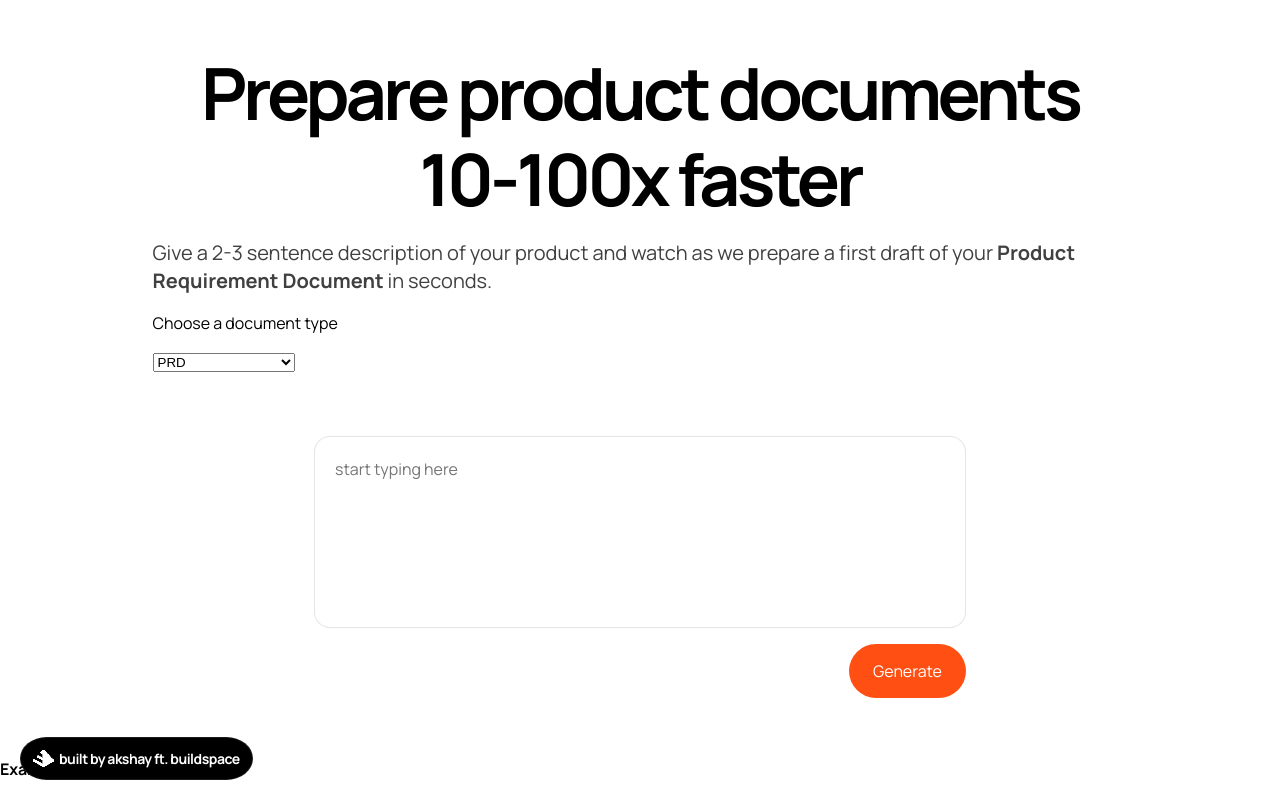
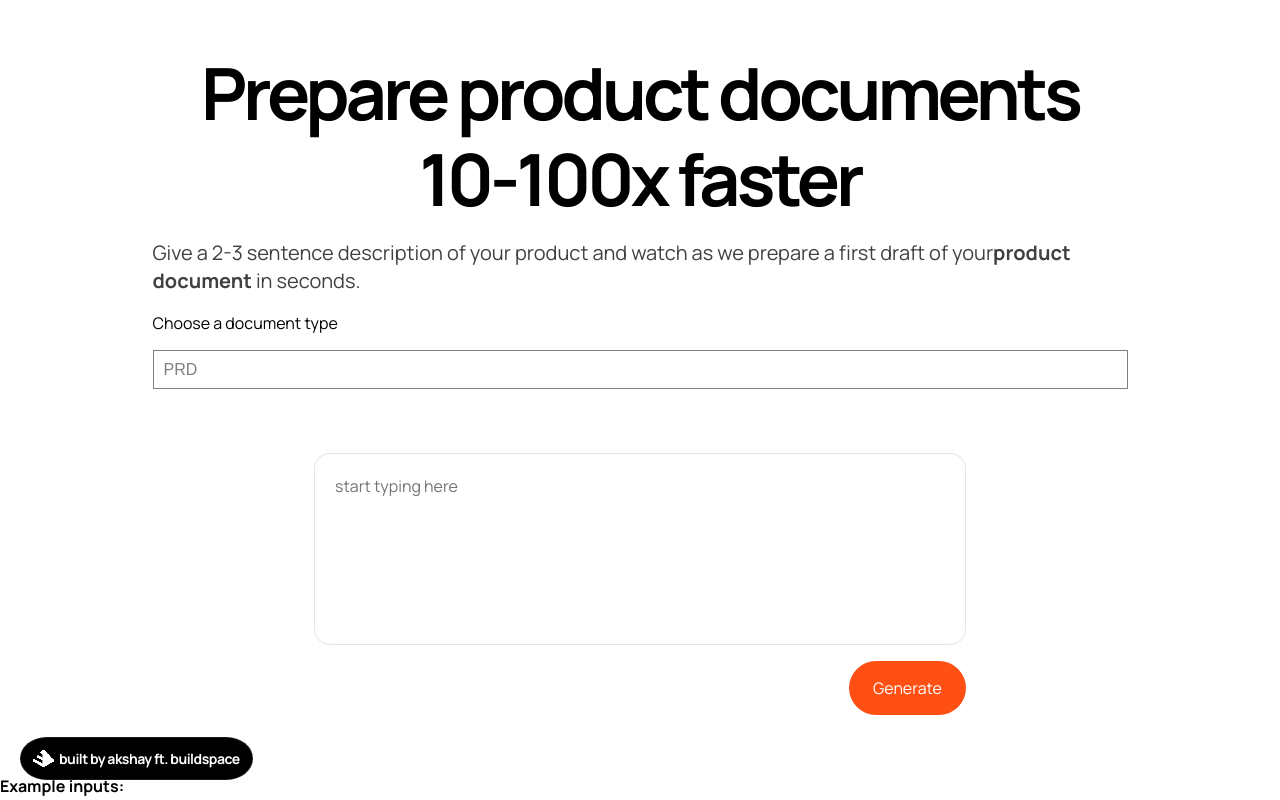
Before and after one commit to akshayvkt/productAIze, a Next.js app: page / in a window 1280 px wide. Built offline with nearby package versions, Linux system fonts and the light colour scheme.

Commit message:
added comments and updated dropdown css

```diff
--- a/pages/index.js
+++ b/pages/index.js
@@ -48,7 +48,7 @@ const Home = () => {
             <h1>Prepare product documents 10-100x faster</h1>
           </div>
           <div className="header-subtitle">
-            <h2>Give a 2-3 sentence description of your product and watch as we prepare a first draft of your <strong>Product Requirement Document</strong> in seconds.</h2>
+            <h2>Give a 2-3 sentence description of your product and watch as we prepare a first draft of your<strong>product document</strong> in seconds.</h2>
             <div className='doc-type'>
               <p> Choose a document type</p>
               <select id='doc-type-select' onChange = {onDocTypeChanged}>
--- a/pages/styles.css
+++ b/pages/styles.css
@@ -41,6 +41,23 @@ body {
     width: 100%;
     align-items: center;
     color: rgb(0, 0, 0)
+}
+
+
+#doc-type-select {
+    background-color: white;
+    border: 1px solid gray;
+    font-size: 16px;
+    font-family: sans-serif;
+    appearance: none;
+    padding: 10px;
+    width: 100%;
+    color: gray;
+  }
+
+#doc-type-select:focus {
+    outline: none;
+    border-color: blue;
 }
 
 .header-title {
```
